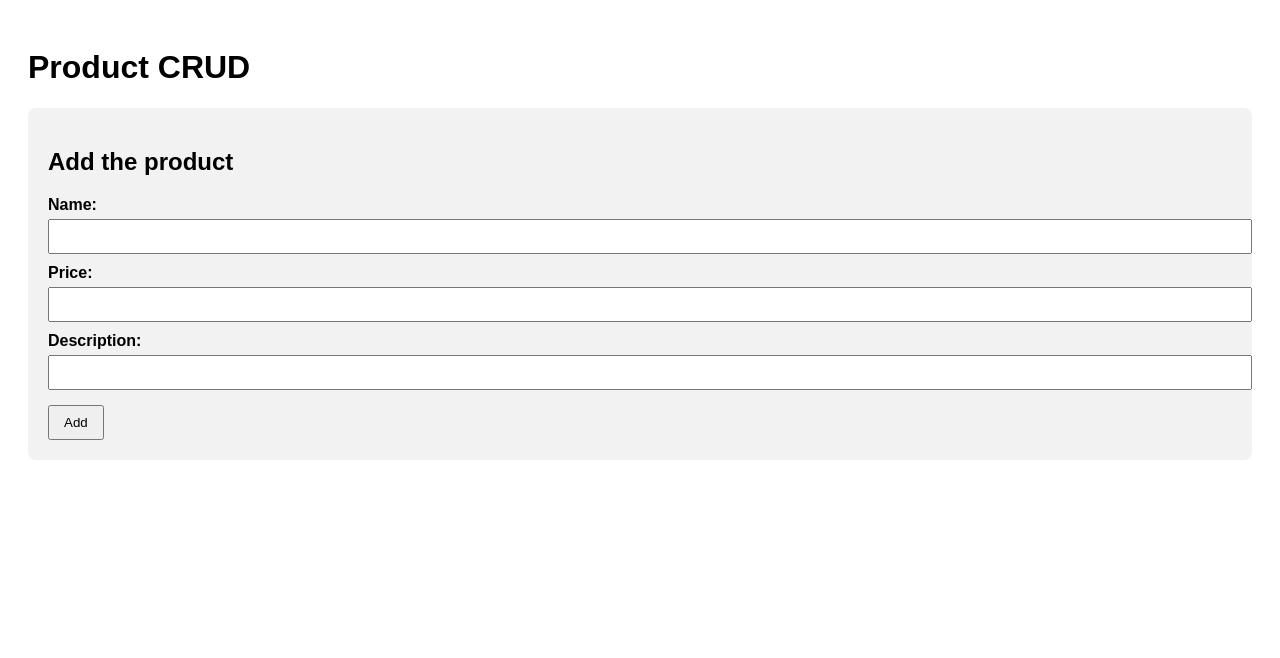
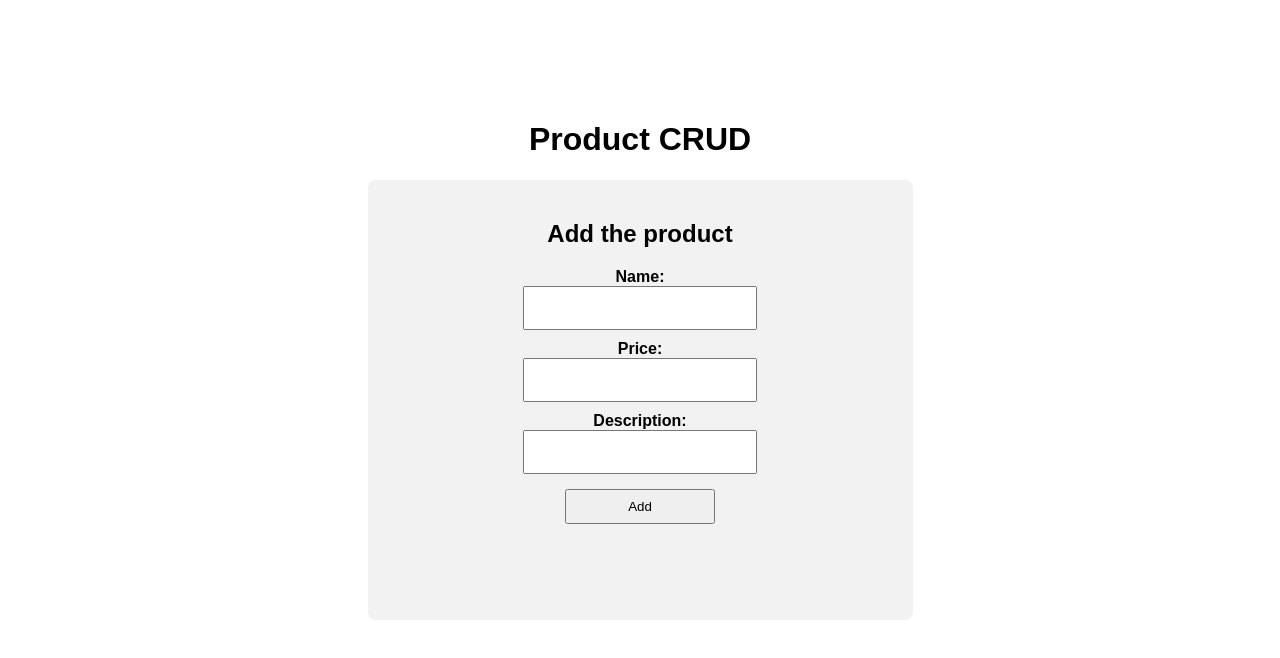
Before and after one commit to EstenioGabriel/ProductCRUD, a plain HTML site: page frontend/index.html in a window 1280 px wide. Drawn offline with Linux system fonts and the light colour scheme; no server answers.

Commit message:
Estilizando o site

```diff
--- a/frontend/app.js
+++ b/frontend/app.js
@@ -28,6 +28,7 @@ async function fetchProducts() {
         // Delete Button
         const deleteBtn = document.createElement('button');
         deleteBtn.textContent = 'Delete';
+        deleteBtn.id = 'button-delete';
         deleteBtn.onclick = async () => {
             await deleteProduct(product.id);
             fetchProducts();
@@ -36,7 +37,9 @@ async function fetchProducts() {
         // Update Button
         const updateBtn = document.createElement('button');
         updateBtn.textContent = 'Update';
+        updateBtn.id = 'button-update';
         updateBtn.onclick = () => {
+
             loadProductIntoForm(product);
         };
 
--- a/frontend/index.html
+++ b/frontend/index.html
@@ -6,22 +6,24 @@
 </head>
 <body>
 
-<h1>Product CRUD</h1>
+
 
 <!-- Form Add!-->
-<form id="add-product-form">
+<center>
+    <h1>Product CRUD</h1>
+    <form class="fundo" id="add-product-form">
         <h2>Add the product</h2>
 
         <label for="name">Name:</label>
-    <input type="text" id="name" name="name" required>
+        <input class= "add-input" type="text" id="name" name="name" required>
 
         <label for="price">Price:</label>
-    <input type="number" id="price" name="price" required step="0.01">
+        <input class= "add-input" type="text" id="price" name="price"  >
 
         <label for="description">Description:</label>
-    <input type="text" id="description" name="description" required>
+        <input class= "add-input" type="text" id="description" name="description" required>
 
-    <button type="submit">Add</button>
+        <button class="buttons" type="submit">Add</button>
     </form>
 
     <!-- form update -->
@@ -32,17 +34,18 @@
         <input type="hidden" id="update-id">
 
         <label for="update-name">Name:</label>
-    <input type="text" id="update-name" name="update-name" required>
+        <input class= "add-input" type="text" id="update-name" name="update-name" required>
 
         <label for="update-price">Price:</label>
-    <input type="number" id="update-price" name="update-price" required step="0.01">
+        <input class= "add-input" type="text" id="update-price" name="update-price" required>
 
         <label for="update-description">Description:</label>
-    <input type="text" id="update-description" name="update-description" required>
+        <input class= "add-input" type="text" id="update-description" name="update-description" required>
 
-    <button type="submit">Save</button>
-    <button type="button" id="cancel-update">Cancel</button>
+        <button class="buttons" type="submit">Save</button>
+        <button class="buttons" type="button" id="cancel-update">Cancel</button>
     </form>
+</center>
 
 <ul id="products"></ul>
 
--- a/frontend/style.css
+++ b/frontend/style.css
@@ -1,13 +1,16 @@
 body {
     font-family: Arial, sans-serif;
-    padding: 20px;
+    padding: 100px;
+    margin-top: auto;
 }
 
 form {
     background: #f2f2f2;
     padding: 20px;
-    margin-bottom: 20px;
+    margin-bottom: 10px;
     border-radius: 8px;
+    height: 400px;
+    width: 505px;
 }
 
 label {
@@ -16,16 +19,6 @@ label {
     font-weight: bold;
 }
 
-input {
-    width: 100%;
-    padding: 8px;
-    margin-top: 5px;
-}
-
-button {
-    margin-top: 15px;
-    padding: 8px 14px;
-}
 
 ul {
     list-style: none;
@@ -33,12 +26,41 @@ ul {
 }
 
 li {
-    background: #eee;
+    text-align: center;
+    background: #f2f2f2;
+    padding: 20px;
     margin-bottom: 10px;
-    padding: 10px;
-    border-radius: 5px;
+    border-radius: 8px;
+    height: 120px;
+    width: 700px;
 }
 
 .hidden {
+
     display: none;
+    background: #f2f2f2;
 }
+
+.add-input{
+    width: 200px;
+    height: 10px;
+    padding: 15px;
+}
+.buttons{
+    display: block;
+    width: 150px;
+    margin: 15px ;
+    padding: 8px 14px;
+}
+#button-update{
+    display: block;
+    width: 150px;
+    margin: 15px ;
+    padding: 8px 14px;
+}
+#button-delete{
+    display: block;
+    width: 150px;
+    margin: 15px ;
+    padding: 8px 14px;
+}
```
Also changed, not shown: 2 other files. Lines whose indentation alone changed are shown as unchanged.
